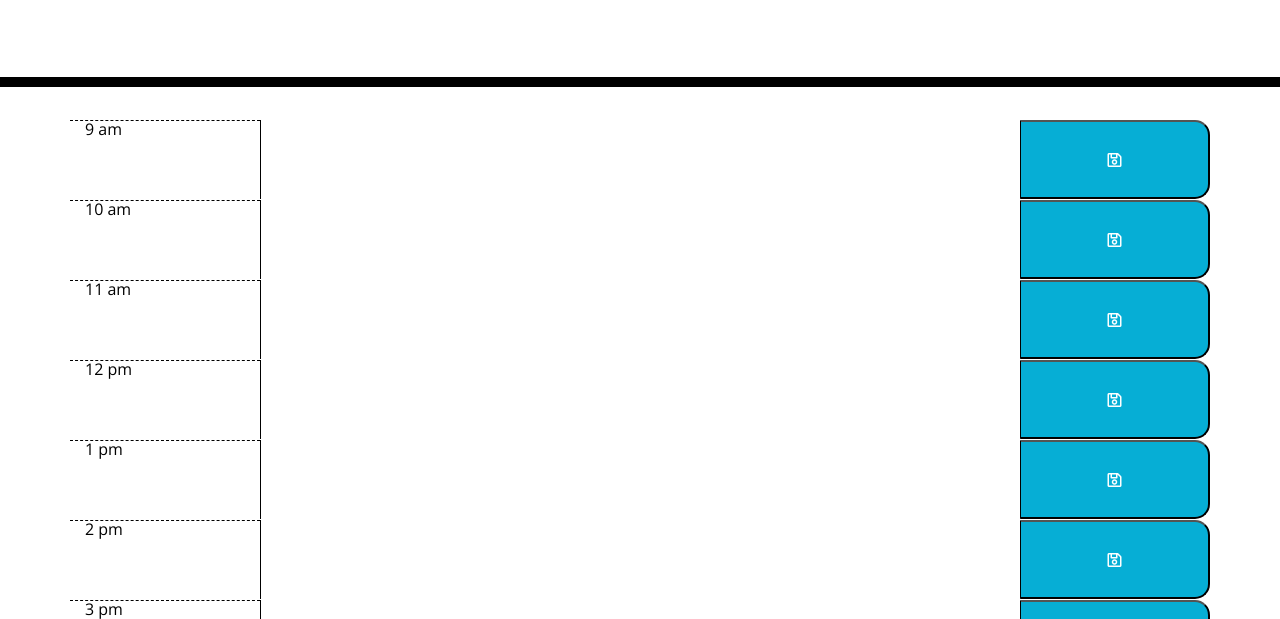
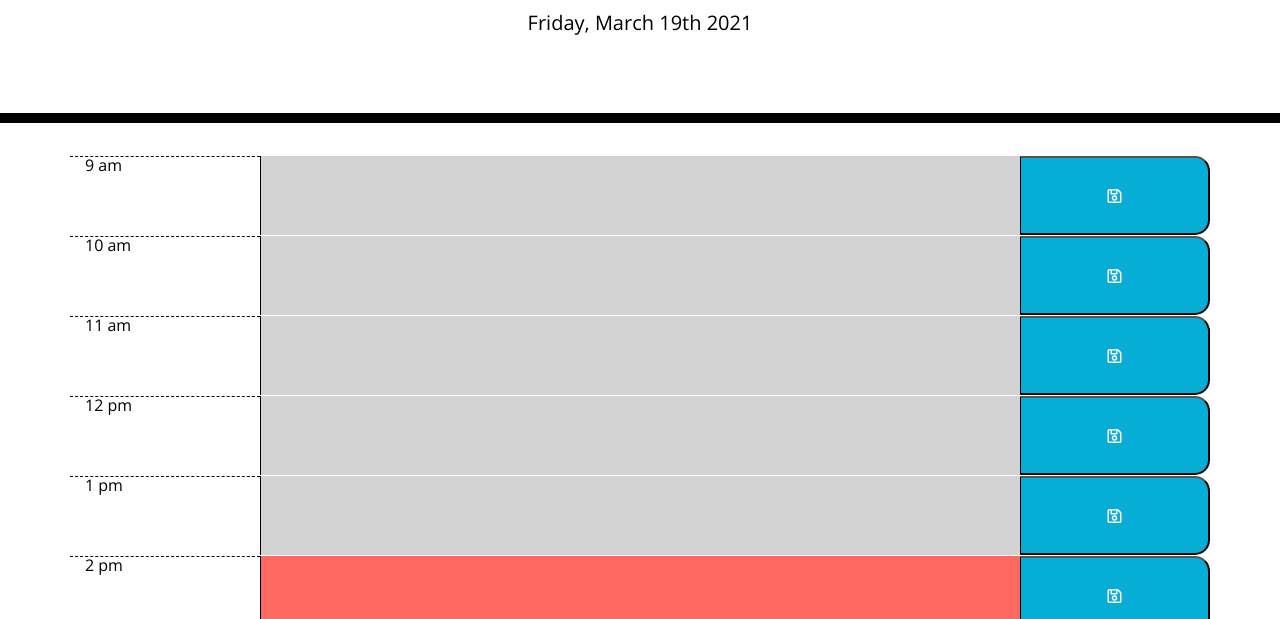
Before and after one commit to hakeem235/Work-Day-Scheduler, a plain HTML site: page index.html in a window 1280 px wide. Shown: the part 181-800 px from the top of the page. Drawn offline with nearby package versions, Linux system fonts and the light colour scheme.

Commit message:
devolp the javaSript file

```diff
--- a/index.html
+++ b/index.html
@@ -18,6 +18,7 @@
     <h1 class="display-3">Work Day Scheduler</h1>
     <p class="lead">A simple calendar app for scheduling your work day</p>
     <p id="currentDay" class="lead"></p>
+
   </header>
   <div class="container">
     <!-- Timeblocks go here -->
@@ -80,8 +81,11 @@
     </div>
   </div>
 
+
+
   <script src="https://cdnjs.cloudflare.com/ajax/libs/jquery/3.2.1/jquery.min.js"></script>
   <script src="https://cdnjs.cloudflare.com/ajax/libs/moment.js/2.24.0/moment.min.js"></script>
+  <script src="script.js"></script>
 </body>
 
 </html>
--- /dev/null
+++ b/script.js
@@ -0,0 +1,50 @@
+$(document).ready(function () {
+  // Setting the date and time for the header
+  $("#currentDay").text(moment().format("dddd, MMMM Do YYYY"));
+
+  // Function for all of the save buttons
+  $(".saveBtn").on("click", function () {
+    var activity = $(this).siblings(".description").val();
+    var hour = $(this).parent().attr("id");
+    localStorage.setItem(hour, activity);
+  });
+
+  // Determining the row hour...
+  function hourUpdate() {
+    $(".parent").each(function () {
+      var ourHour = parseInt($(this).attr("id").split("-")[1]);
+      var momentHour = moment().hours();
+
+      // This statement compares ourHour to the momentHour to determine past/present/future classes for our textAreas
+      if (ourHour < momentHour) {
+        $(this).children(".description").addClass("past");
+      } else if (ourHour === momentHour) {
+        $(this).children(".description").addClass("present");
+        $(this).children(".description").removeClass("past");
+      } else {
+        $(this).children(".description").addClass("future");
+        $(this).children(".description").removeClass("past");
+        $(this).children(".description").removeClass("present");
+      }
+    });
+  }
+
+  setInterval(hourUpdate, 1000); // this will update the hour class every second
+
+  // Storage for each textArea
+  $("#hour-9 .description").val(localStorage.getItem("hour-9"));
+  $("#hour-10 .description").val(localStorage.getItem("hour-10"));
+  $("#hour-11 .description").val(localStorage.getItem("hour-11"));
+  $("#hour-12 .description").val(localStorage.getItem("hour-12"));
+  $("#hour-13 .description").val(localStorage.getItem("hour-13"));
+  $("#hour-14 .description").val(localStorage.getItem("hour-14"));
+  $("#hour-15 .description").val(localStorage.getItem("hour-15"));
+  $("#hour-16 .description").val(localStorage.getItem("hour-16"));
+  $("#hour-17 .description").val(localStorage.getItem("hour-17"));
+
+  // Clear Button --> clears local storage & resets calendar
+  $("#clearDay").on("click", function () {
+    localStorage.clear();
+    location.reload(true);
+  });
+});
--- a/style.css
+++ b/style.css
@@ -44,17 +44,14 @@ textarea {
 
 .past {
   background-color: #d3d3d3;
-  color: white;
 }
 
 .present {
   background-color: #ff6961;
-  color: white;
 }
 
 .future {
   background-color: #77dd77;
-  color: white;
 }
 
 .saveBtn {
@@ -69,3 +66,12 @@ textarea {
   font-size: 20px;
   transition: all 0.3s ease-in-out;
 }
+
+.btn {
+  padding-left: 20px;
+  padding-right: 20px;
+  padding-top: 10px;
+  padding-bottom: 10px;
+  margin-top: 10px;
+  margin-bottom: 0px;
+}
```
